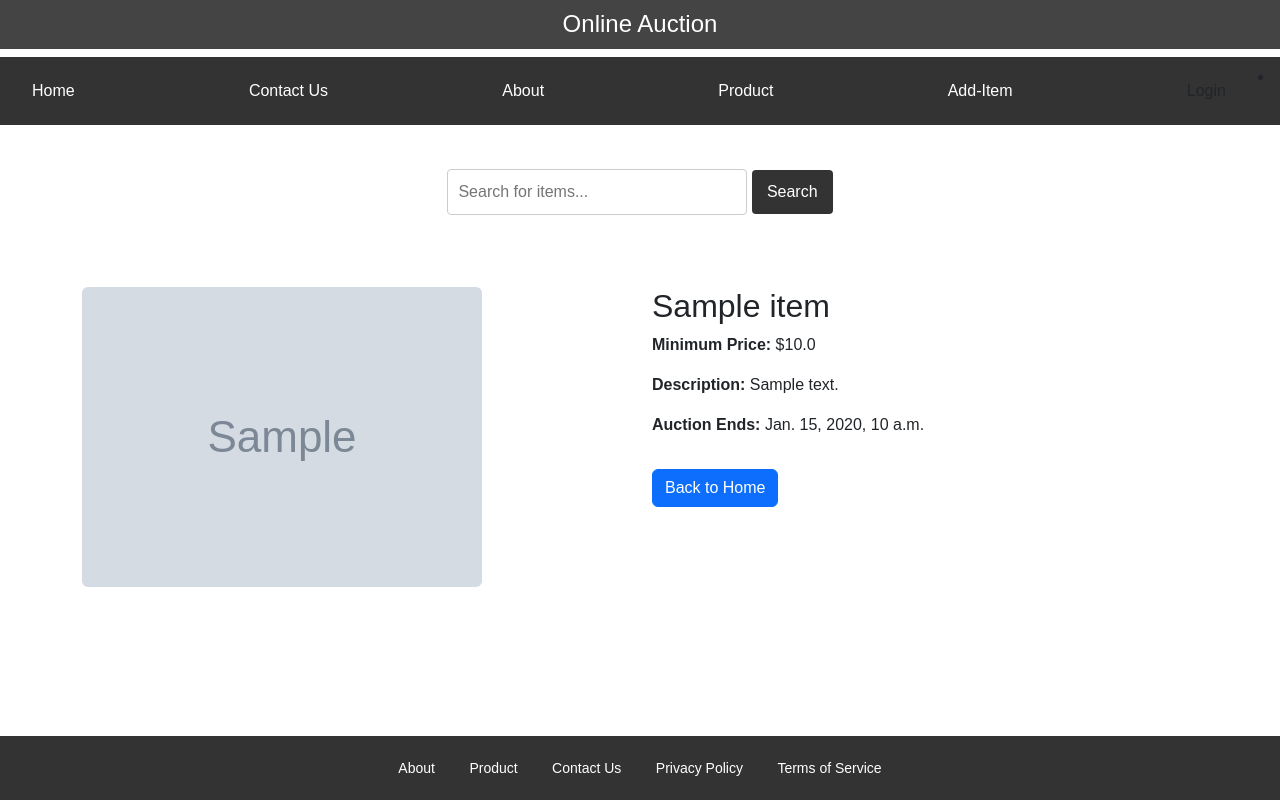
After one commit to Namrata023/onlineauction, a Django app: page /product/1/ in a window 1280 px wide. The commit adds this page. Run offline with Django 5.2, Linux system fonts and the light colour scheme; tables that the repository leaves empty hold one stand-in row (values such as "Sample post"); grey boxes marked "Sample" are stand-in pictures.

Commit message:
change: product_detail

```diff
--- a/myapp/templates/base.html
+++ b/myapp/templates/base.html
@@ -53,7 +53,7 @@
                         <div class="card-content">
                             <h3 class="card-title">Item Name: {{ i }}</h3>
                             <p class="card-price">Min Price: ${{ i.minimum_price }}</p>
-                            <a href="{% url 'product.id' %}" class="see-more-link">See More</a>
+                            <a href="{% url 'product' i.id %}" class="see-more-link">See More</a>
                         </div>
                     </div>
                 {% endfor %}
--- /dev/null
+++ b/myapp/templates/product.html
@@ -0,0 +1,23 @@
+{% extends "base.html" %}
+{% load static %}
+
+{% block content %}
+<div class="container mt-5">
+    <div class="row">
+        <div class="col-md-6">
+            <img src="{{ item.image.url }}" class="img-fluid rounded" alt="{{ item.name }}">
+        </div>
+        <div class="col-md-6">
+            <h2>{{ item.name }}</h2>
+            <p><strong>Minimum Price:</strong> ${{ item.minimum_price }}</p>
+            <p><strong>Description:</strong> {{ item.description }}</p>
+
+            {% if item.end_time %}
+            <p><strong>Auction Ends:</strong> {{ item.end_time }}</p>
+            {% endif %}
+
+            <a href="{% url 'home' %}" class="btn btn-primary mt-3">Back to Home</a>
+        </div>
+    </div>
+</div>
+{% endblock %}
```
